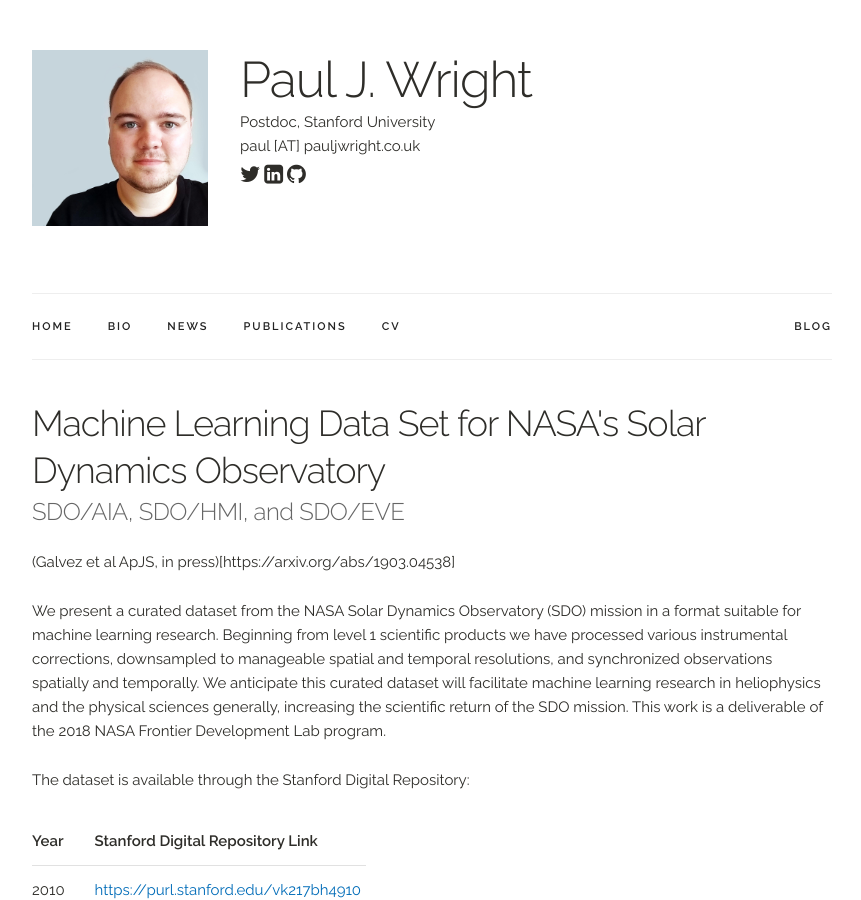
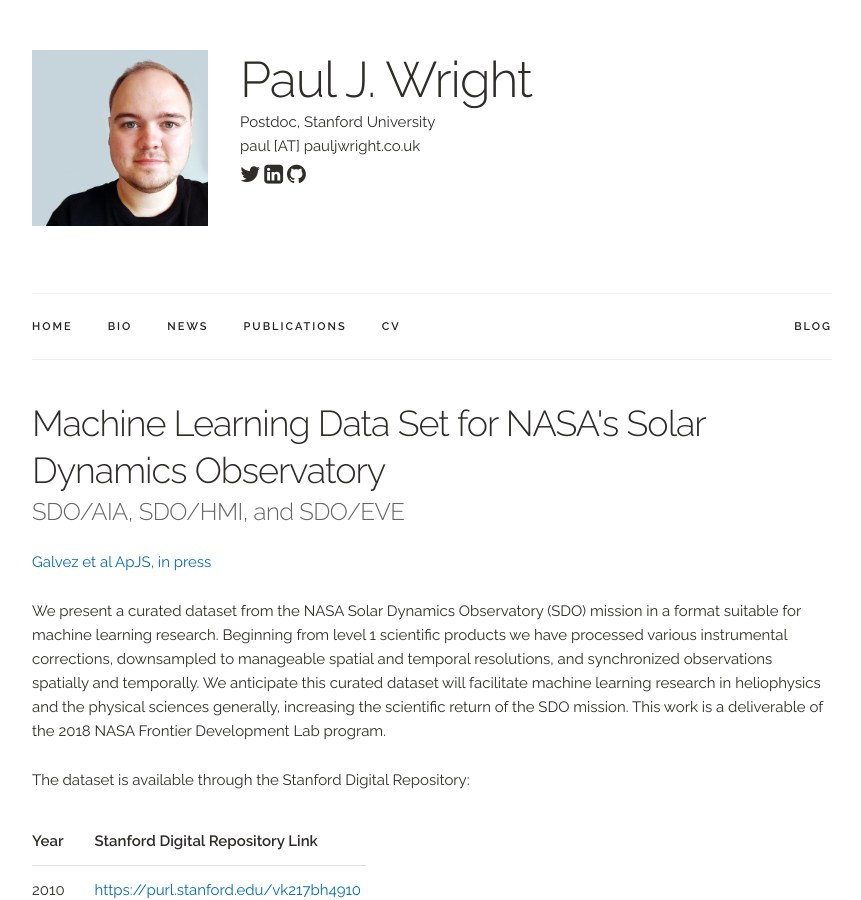
Before and after one commit to rookie0o9/rookie0o9.github.io, a Jekyll site: the page built from _projects/2019_MLDataset.md, in a window 1280 px wide and 900 px high. Shown: the whole window, without its empty margins (208-1069 px from the left). Built offline with Jekyll 4.4.1, drawn with Linux system fonts in a browser that asks for light colours.

Commit message:
Update 2019_MLDataset.md

```diff
--- a/_projects/2019_MLDataset.md
+++ b/_projects/2019_MLDataset.md
@@ -3,7 +3,8 @@ layout: project
 title: Machine Learning Data Set for NASA's Solar Dynamics Observatory
 subtitle: SDO/AIA, SDO/HMI, and SDO/EVE
 ---
-(Galvez et al ApJS, in press)[https://arxiv.org/abs/1903.04538]
+[Galvez et al ApJS, in press](https://arxiv.org/abs/1903.04538)
+
 
 We present a curated dataset from the NASA Solar Dynamics Observatory (SDO) mission in a format suitable for machine learning research. Beginning from level 1 scientific products we have processed various instrumental corrections, downsampled to manageable spatial and temporal resolutions, and synchronized observations spatially and temporally. We anticipate this curated dataset will facilitate machine learning research in heliophysics and the physical sciences generally, increasing the scientific return of the SDO mission. This work is a deliverable of the 2018 NASA Frontier Development Lab program.
 
```
